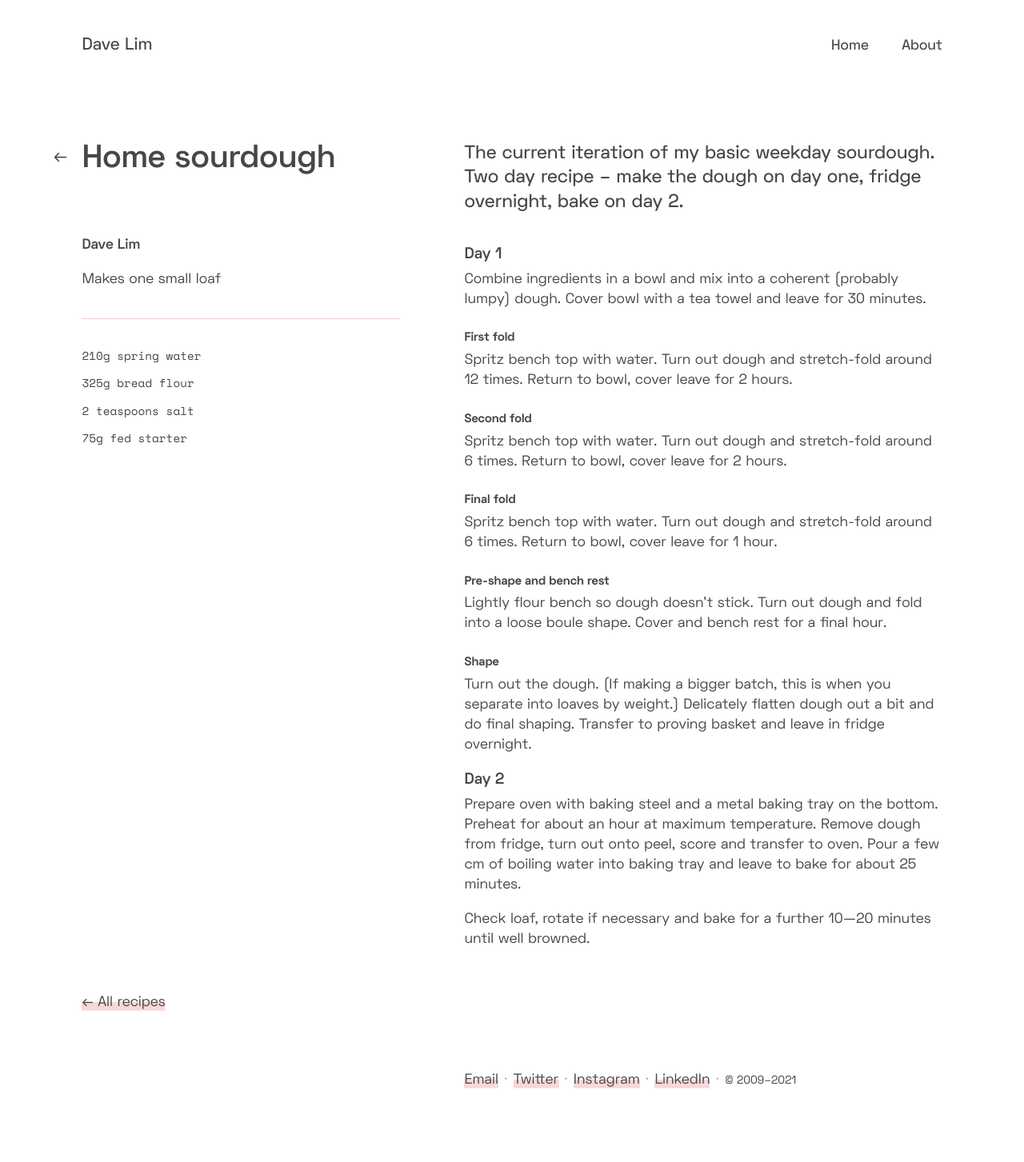
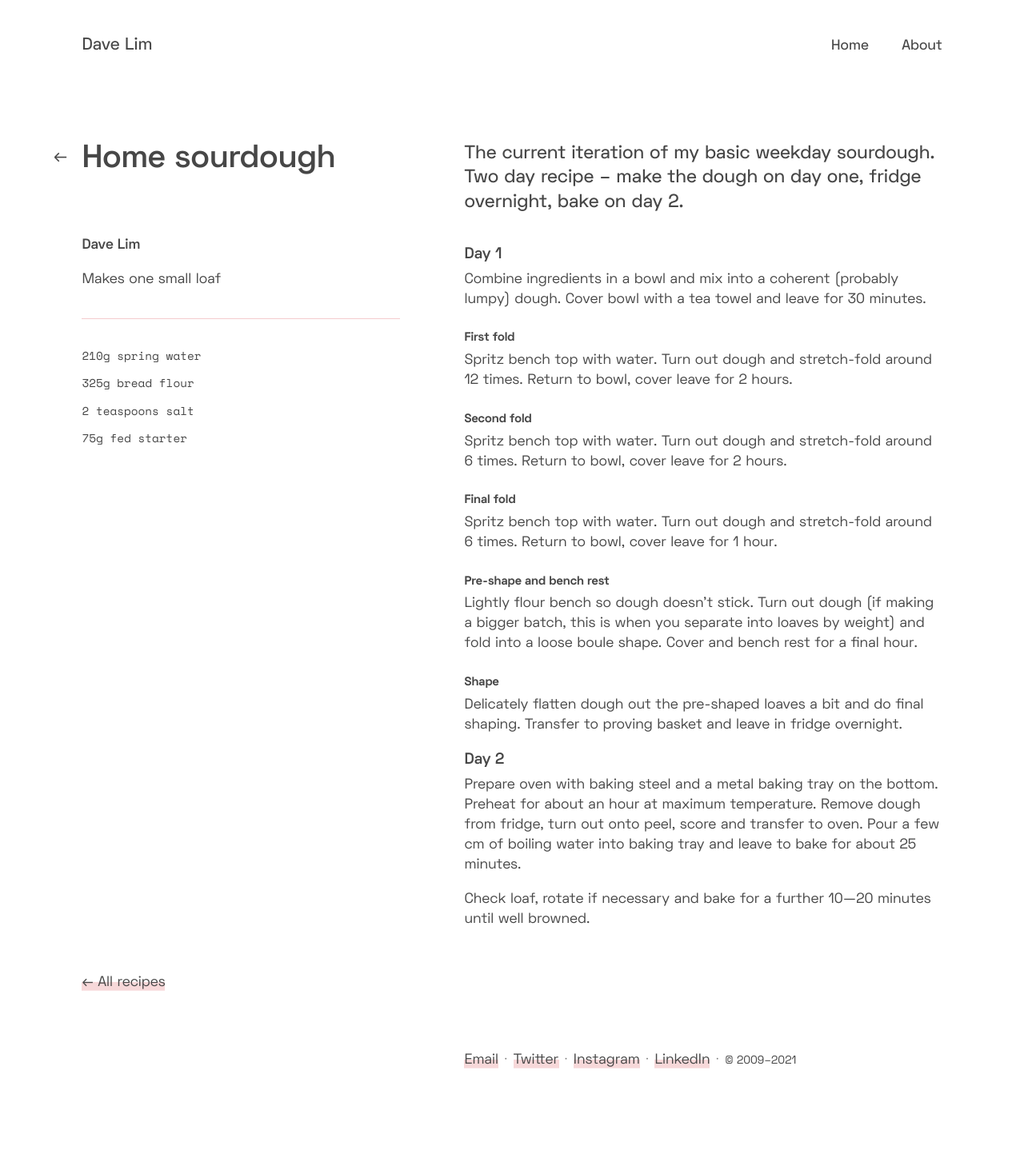
Before and after one commit to dlimiter/dlimiter.github.io, a Jekyll site: the page built from _recipes/dave-lim-sourdough.md, in a window 1280 px wide. Shown: the whole page at 80% size. Built offline with Jekyll 4.4.1, drawn with Linux system fonts in a browser that asks for light colours; after the commit the page ends 1428 px from its top, so only the background shows below that.

Commit message:
Fixes error in bread method

```diff
--- a/_recipes/dave-lim-sourdough.md
+++ b/_recipes/dave-lim-sourdough.md
@@ -24,10 +24,10 @@ Spritz bench top with water. Turn out dough and stretch-fold around 6 times. Ret
 Spritz bench top with water. Turn out dough and stretch-fold around 6 times. Return to bowl, cover leave for 1 hour.
 
 ##### Pre-shape and bench rest
-Lightly flour bench so dough doesn't stick. Turn out dough and fold into a loose boule shape. Cover and bench rest for a final hour.
+Lightly flour bench so dough doesn't stick. Turn out dough (if making a bigger batch, this is when you separate into loaves by weight) and fold into a loose boule shape. Cover and bench rest for a final hour.
 
 ##### Shape
-Turn out the dough. (If making a bigger batch, this is when you separate into loaves by weight.) Delicately flatten dough out a bit and do final shaping. Transfer to proving basket and leave in fridge overnight.
+Delicately flatten dough out the pre-shaped loaves a bit and do final shaping. Transfer to proving basket and leave in fridge overnight.
 
 #### Day 2
 Prepare oven with baking steel and a metal baking tray on the bottom. Preheat for about an hour at maximum temperature.
```
